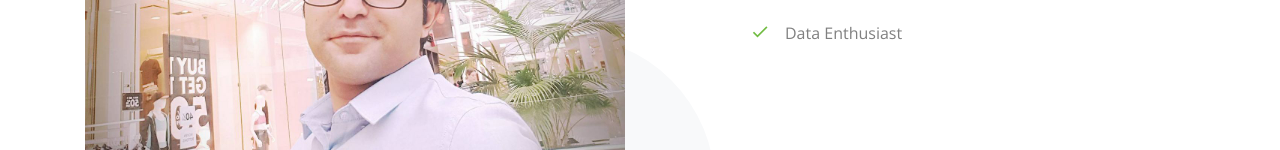
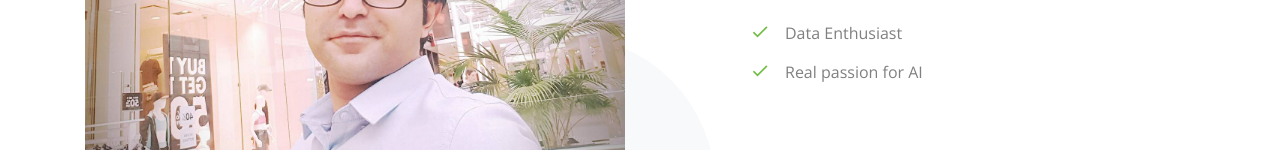
Before and after one commit to khordoo/khordoo.github.io, a plain HTML site: page index.html in a window 1280 px wide. Shown: the part 1286-1436 px from the top of the page. Drawn offline with nearby package versions, Linux system fonts and the light colour scheme; files whose address does not match are found by name.

Commit message:
Update about me docs

```diff
--- a/index.html
+++ b/index.html
@@ -87,6 +87,7 @@
     <div class="site-blocks-cover overlay" style="background-image: url(images/ai_2.jpg);" data-aos="fade" id="home-section">
 
       <div class="container">
+
         <div class="row align-items-center justify-content-center">
 
 
@@ -144,6 +145,7 @@
             <div class="mb-4">
               <ul class="list-unstyled ul-check success">
                 <li>Data Enthusiast</li>
+                <li>Real passion for AI</li>
                 <!-- <li>Possimus aut consequuntur incidunt</li>
                 <li>Lorem ipsum dolor sit amet</li>
                 <li>Consectetur adipisicing elit</li> -->
```
